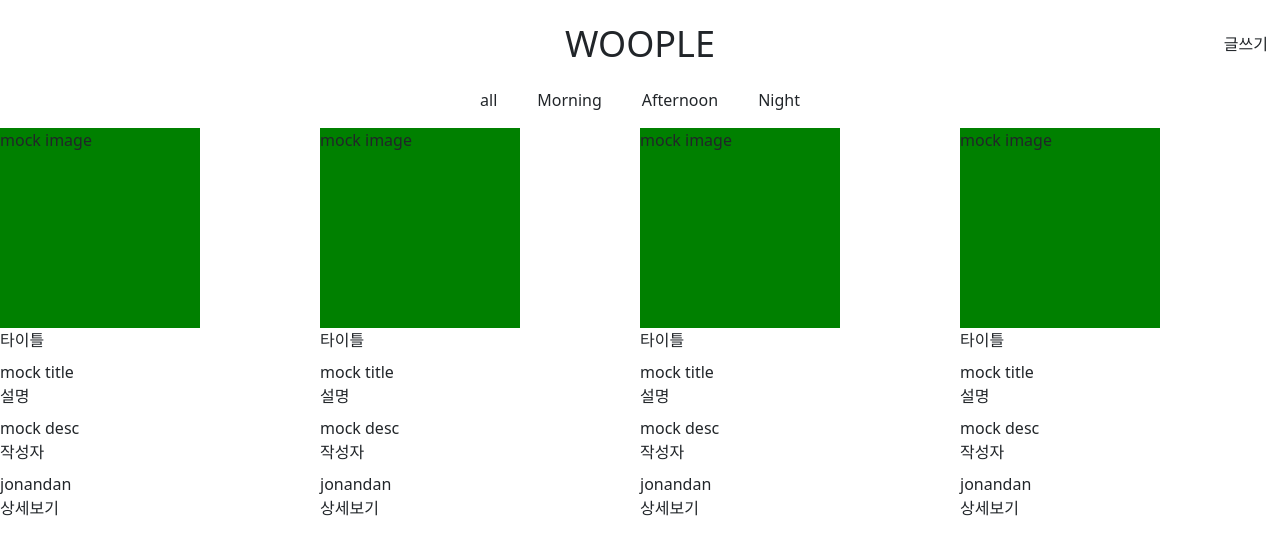
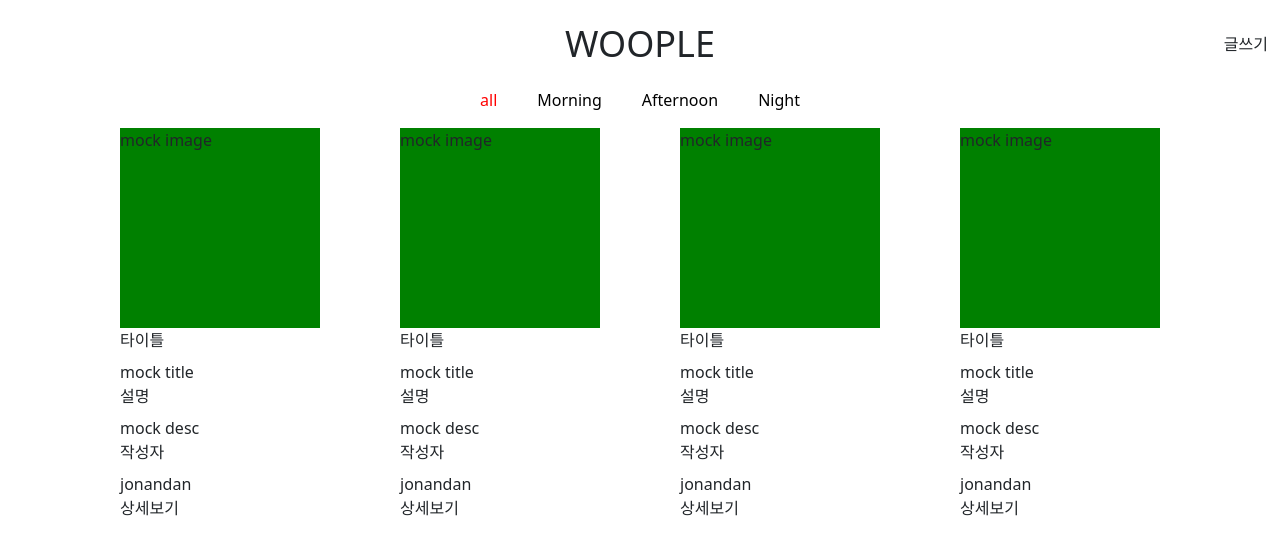
Before and after one commit to nathaneast/woople_front, a React (Create React App) app: page / in a window 1280 px wide. Shown: the top 554 px of the page. Built offline with nearby package versions, Linux system fonts and the light colour scheme.

Commit message:
수정: ItemList 컴포넌트 레이아웃

```diff
--- a/package.json
+++ b/package.json
@@ -18,6 +18,7 @@
     "react-dom": "^17.0.2",
     "react-scripts": "4.0.3",
     "recoil": "^0.4.0",
+    "styled-components": "^5.3.3",
     "typescript": "^4.1.2",
     "web-vitals": "^1.0.1"
   },
@@ -46,6 +47,7 @@
     ]
   },
   "devDependencies": {
+    "@types/styled-components": "^5.1.17",
     "autoprefixer": "^9.8.8",
     "eslint-config-airbnb-typescript": "^12.3.1",
     "eslint-config-prettier": "^8.3.0",
--- a/src/component/Category.tsx
+++ b/src/component/Category.tsx
@@ -1,12 +1,23 @@
 import { useCallback } from 'react';
+import styled from 'styled-components';
+
+interface LiItemProps {
+  readonly isFocus: boolean;
+}
+
+const LiItem = styled.li<LiItemProps>`
+  cursor: pointer;
+  color: ${(props) => (props.isFocus ? 'red' : 'black')};
+`;
 
 interface Props {
-  category: string,
-  setCategory: (val: string) => void,
-};
+  category: string;
+  setCategory: (val: string) => void;
+}
 
-function Category ({ category, setCategory } : Props) {
-  const onClickCategory = useCallback((e) => {
+function Category({ category, setCategory }: Props) {
+  const onClickCategory = useCallback(
+    (e) => {
       if (e.target.tagName === 'LI') {
         const targetCategory = e.target.dataset.name;
 
@@ -14,18 +25,28 @@ function Category ({ category, setCategory } : Props) {
           setCategory(targetCategory);
         }
       }
-  }, [category, setCategory]);
+    },
+    [category, setCategory],
+  );
 
   return (
     <nav className="mb-3">
       <ul onClick={onClickCategory} className="flex justify-center gap-x-10">
-          <li data-name="all">all</li>
-          <li data-name="morning">Morning</li>
-          <li data-name="afternoon">Afternoon</li>
-          <li data-name="night">Night</li>
+        <LiItem data-name="all" isFocus={category === 'all'}>
+          all
+        </LiItem>
+        <LiItem data-name="morning" isFocus={category === 'morning'}>
+          Morning
+        </LiItem>
+        <LiItem data-name="afternoon" isFocus={category === 'afternoon'}>
+          Afternoon
+        </LiItem>
+        <LiItem data-name="night" isFocus={category === 'night'}>
+          Night
+        </LiItem>
       </ul>
     </nav>
   );
-};
+}
 
 export default Category;
--- a/src/component/Header.tsx
+++ b/src/component/Header.tsx
@@ -22,7 +22,9 @@ const Header = ({ toggleItemForm }: Props) => {
           <NavDropdown.Item onClick={toggleItemForm}>글쓰기</NavDropdown.Item>
         </NavDropdown>
         <ul className="absolute right-3 hidden md:block">
-          <li onClick={toggleItemForm}>글쓰기</li>
+          <li onClick={toggleItemForm} className="cursor-pointer">
+            글쓰기
+          </li>
         </ul>
       </header>
     </>
--- a/src/component/ItemForm.tsx
+++ b/src/component/ItemForm.tsx
@@ -4,7 +4,6 @@ import { Button } from 'react-bootstrap';
 import Modal from 'react-bootstrap/Modal';
 
 import { useToggle } from '../hooks';
-
 
 interface Props {
   show: boolean;
@@ -23,28 +22,33 @@ function ItemForm({ show, onHide }: Props) {
 
   const [isConfirmUrl, onHandleConfirmUrl] = useToggle(false);
 
-
-  const onHandleChange = useCallback((e) => {
+  const onHandleChange = useCallback(
+    (e) => {
       const { name, value } = e.target;
       setInputs((prev) => ({
         ...prev,
-      [name]: value
+        [name]: value,
       }));
-}, [setInputs]);
+    },
+    [setInputs],
+  );
 
-  const onCheckUrlSubmit = useCallback((e) => {
+  const onCheckUrlSubmit = useCallback(
+    (e) => {
       e.preventDefault();
       console.log('onCheckUrlSubmit');
 
       // TODO: 요청 후 체크 로직
       onHandleConfirmUrl();
-  }, [onHandleConfirmUrl]);
+    },
+    [onHandleConfirmUrl],
+  );
 
   const onValidateForm = useCallback(() => {
     const onErrorProcess = (message: string): string => {
       alert(message);
       return message;
-    }
+    };
     const { url, author, category, title, desc } = inputs;
 
     if (!isConfirmUrl) {
@@ -53,7 +57,13 @@ function ItemForm({ show, onHide }: Props) {
 
     // TODO: youtube 포함 여부 검사
 
-    const isInputsNullCheck: boolean = [url, author, category, title, desc].every((item: string) => item);
+    const isInputsNullCheck: boolean = [
+      url,
+      author,
+      category,
+      title,
+      desc,
+    ].every((item: string) => item);
     if (!isInputsNullCheck) {
       return onErrorProcess('빈 값을 모두 입력 해주세요');
     }
@@ -68,8 +78,8 @@ function ItemForm({ show, onHide }: Props) {
       console.log('onCreateSubmit fetch');
     }
 
-    // TODO: onFetch 요청
-  }, [onValidateForm])
+    // TODO: on fetch
+  }, [onValidateForm]);
 
   return (
     <Modal show={show} onHide={onHide} animation={false}>
@@ -81,8 +91,16 @@ function ItemForm({ show, onHide }: Props) {
         <form>
           <div>
             <label>URL</label>
-            <input name="url" type="text" value={inputs.url} onChange={onHandleChange} disabled={isConfirmUrl} />
-            <button onClick={onCheckUrlSubmit} disabled={isConfirmUrl} >검사</button>
+            <input
+              name="url"
+              type="text"
+              value={inputs.url}
+              onChange={onHandleChange}
+              disabled={isConfirmUrl}
+            />
+            <button onClick={onCheckUrlSubmit} disabled={isConfirmUrl}>
+              검사
+            </button>
           </div>
 
           {/* Meta Data render */}
@@ -90,12 +108,22 @@ function ItemForm({ show, onHide }: Props) {
 
           <div>
             <label>작성자</label>
-            <input type="text" name="author" value={inputs.author} onChange={onHandleChange} />
+            <input
+              type="text"
+              name="author"
+              value={inputs.author}
+              onChange={onHandleChange}
+            />
           </div>
 
           <div>
             <label>제목</label>
-            <input type="text" name="title" value={inputs.title} onChange={onHandleChange} />
+            <input
+              type="text"
+              name="title"
+              value={inputs.title}
+              onChange={onHandleChange}
+            />
           </div>
 
           <div>
@@ -110,13 +138,20 @@ function ItemForm({ show, onHide }: Props) {
 
           <div>
             <label>설명</label>
-            <input type="text" name="desc" value={inputs.desc} onChange={onHandleChange} />
+            <input
+              type="text"
+              name="desc"
+              value={inputs.desc}
+              onChange={onHandleChange}
+            />
           </div>
         </form>
       </Modal.Body>
 
       <Modal.Footer>
-        <Button type="submit" variant="primary" onClick={onCreateSubmit}>저장</Button>
+        <Button type="submit" variant="primary" onClick={onCreateSubmit}>
+          저장
+        </Button>
       </Modal.Footer>
     </Modal>
   );
--- a/src/component/ItemList.tsx
+++ b/src/component/ItemList.tsx
@@ -111,11 +111,9 @@ function ItemList({ category, isShowItemForm, toggleItemForm }: Props) {
     setContentsList(itemListMockData);
   }, [category]);
 
-  console.log({isShowItemForm})
-
   return (
-    <>
-      <main className="grid grid-cols-1 md:grid-cols-2 lg:grid-cols-4">
+    <div className="d-flex justify-center">
+      <main className="grid grid-cols-1 md:grid-cols-2 lg:grid-cols-4 gap-20">
         {contentsList.length &&
           contentsList.map((item: ItemProps, index: number) => (
             <ItemCard
@@ -148,7 +146,7 @@ function ItemList({ category, isShowItemForm, toggleItemForm }: Props) {
       {isShowItemForm && (
         <ItemForm show={isShowItemForm} onHide={toggleItemForm} />
       )}
-    </>
+    </div>
   );
 }
 
```
Also changed, not shown: 1 other file (tests, documents, lock files or other folders). Lines whose indentation alone changed are shown as unchanged.
